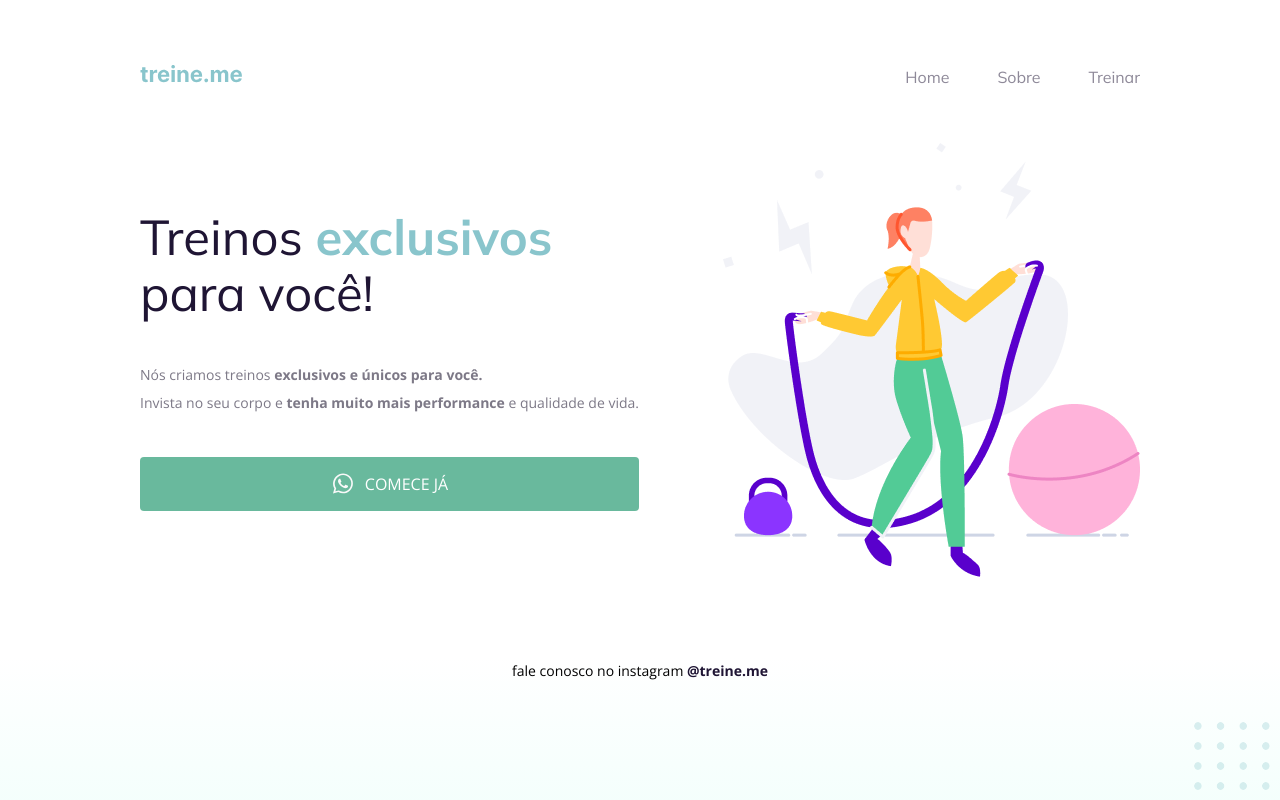
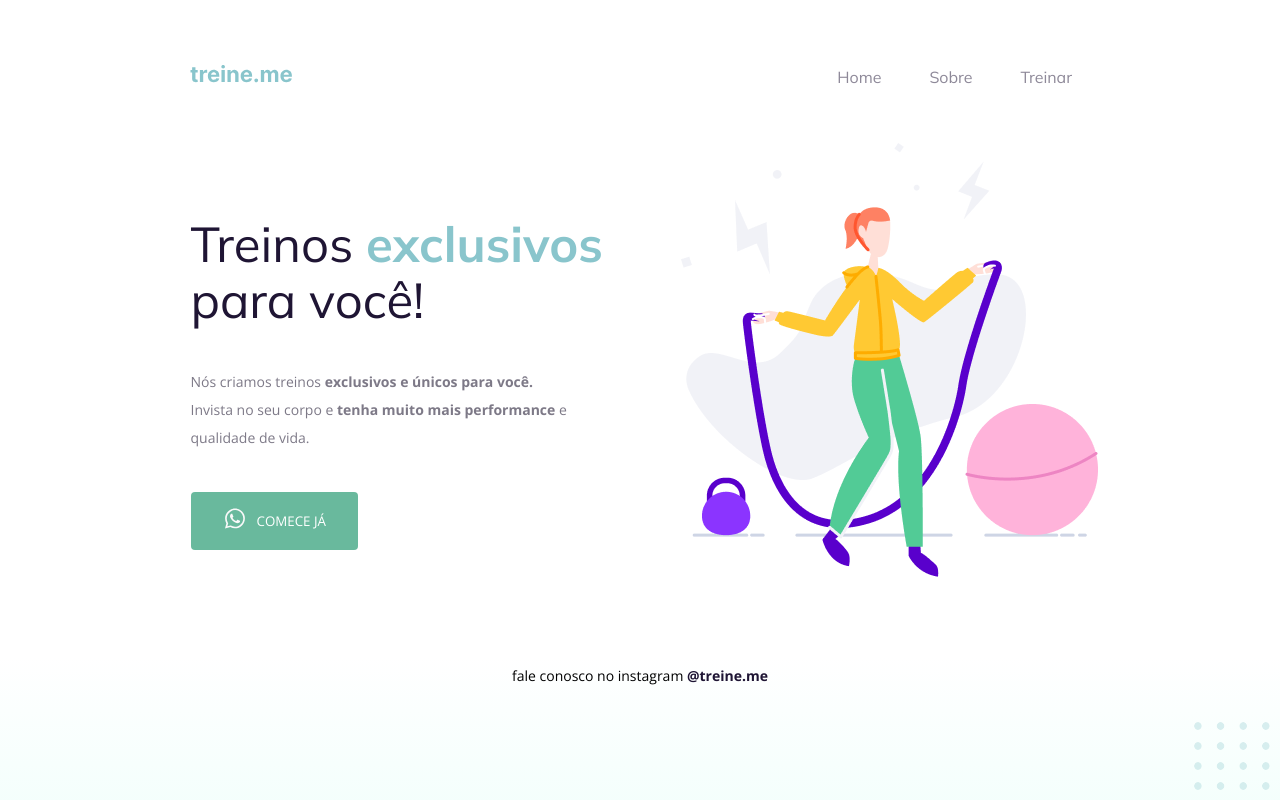
Before and after one commit to Clara-Pacheco/Desafio_Rocketseat--Nivel2_Explorer--Semantica_acessibilidade, a plain HTML site: page index.html in a window 1280 px wide. Drawn offline with nearby package versions, Linux system fonts and the light colour scheme.

Commit message:
Final semantic elements fixes and position corrections

```diff
--- a/index.html
+++ b/index.html
@@ -15,38 +15,44 @@
   </head>
   <body>
     <div class="page">
-        <div class="nav">
+        <nav>
           <a id="logo" href="#">
             <img src="images/logo.svg" alt="Treine.me" />
           </a>
-          <div class="list">
-            <div class="item"><a href="#">Home</a></div>
-            <div class="item"><a href="#">Sobre</a></div>
-            <div class="item"><a href="#">Treinar</a></div>
-          </div>
-        </div class="nav">
+          <ul>
+            <li><a href="#">Home</a></li>
+            <li><a href="#">Sobre</a></li>
+            <li><a href="#">Treinar</a></li>
+          <ul>
+        </nav>
 
-      <div class="main">
-        <div>
-          <div class="title">Treinos <span>exclusivos</span> para você!</div>
-
-          <div class="subtitle">
-            Nós criamos treinos <strong>exclusivos e únicos para você.</strong></br>
-            Invista no seu corpo e <strong>tenha muito mais performance</strong> e qualidade de vida.
+      <main>
+        <section>
+          <div class="left-container">
+            <h1>Treinos <span>exclusivos</span> para você!</h1>
+            <p>
+              Nós criamos treinos <strong>exclusivos e únicos para você.</strong></br>
+              Invista no seu corpo e <strong>tenha muito mais performance</strong> e <br> qualidade de vida.
+            </p>
+            <button>
+                <a href="#"><img src="images/whats.svg" alt="Ícone do whatsapp"></a>
+                Comece já
+            </button>
           </div>
 
-          <div class="button">
-              <img src="images/whats.svg" alt="Ícone do whatsapp">
-              Comece já
+          <div class="image container">
+            <img src="images/img.png" alt="Desenho de uma mulher pulando corta numa academia.">
           </div>
 
-        </div>
+          </section>
 
-        <img src="images/img.png" alt="Desenho de uma mulher pulando corta numa academia.">
+        </main>
+
+
       </div>
-      <div class="footer">
+      <footer>
           fale conosco no instagram <a href="https://instagram.com/treineme" target="_blank">@treine.me</a>
-      </div>
+      </footer>
     </div>
 
     <img id="balls" src="images/balls.svg" alt="Bolinhas decorativas verdes no canto inferior direito da página.">
--- a/style.css
+++ b/style.css
@@ -14,7 +14,8 @@ body {
   padding-top: 65px;
 }
 
-.nav {
+nav {
+  width: 1008px;
   display: flex;
   justify-content: space-between;
   align-items: center;
@@ -22,7 +23,17 @@ body {
   margin-bottom: 55px;
 }
 
-.list {
+nav a {
+  position: relative;
+  left: 50px;
+}
+
+nav ul {
+  position: relative;
+  left: -78px;
+}
+
+ul {
   display: flex;
   gap: 48px;
   list-style: none;
@@ -35,27 +46,30 @@ a {
   text-decoration: none;
 }
 
-.list .item a {
+ul li a {
     opacity: 0.5;
 }
 
-.list .item a:hover {
+ul li a:hover {
   font-weight: bold;
   opacity: 1;
 }
 
-.list,
-.title {
+ul,
+h1 {
   font-family: "Mulish", sans-serif;
 }
 
-.main {
+main {
+  width: 1008px;
+}
+section {
   display: flex;
+  justify-content: center;
   align-items: center;
-  justify-content: space-between;
 }
 
-.title {
+h1 {
   font-size: 49px;
   line-height: 56px;
   color: #1f1534;
@@ -65,12 +79,12 @@ a {
   width: 490px;
 }
 
-.title span {
+h1 span {
   color: #89c5cc;
   font-weight: bold;
 }
 
-.subtitle {
+p {
   font-size: 14px;
   line-height: 28px;
   color: #7d7987;
@@ -78,7 +92,7 @@ a {
   margin: 40px 0;
 }
 
-.button {
+button {
   color: white;
   text-transform: uppercase;
   font-family: "Open Sans", sans-serif;
@@ -97,7 +111,11 @@ a {
   cursor: pointer;
 }
 
-.footer {
+button:hover {
+  background: #4f947c;
+}
+
+footer {
   font-size: 14px;
   line-height: 28px;
 
@@ -106,7 +124,7 @@ a {
   margin-top: 80px;
 }
 
-.footer a {
+footer a {
   font-weight: bold;
 }
 
```
